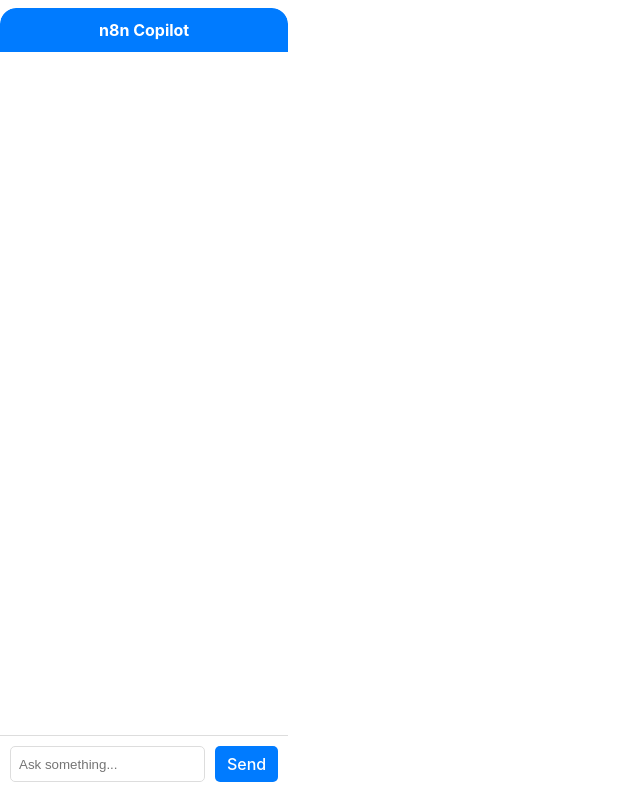
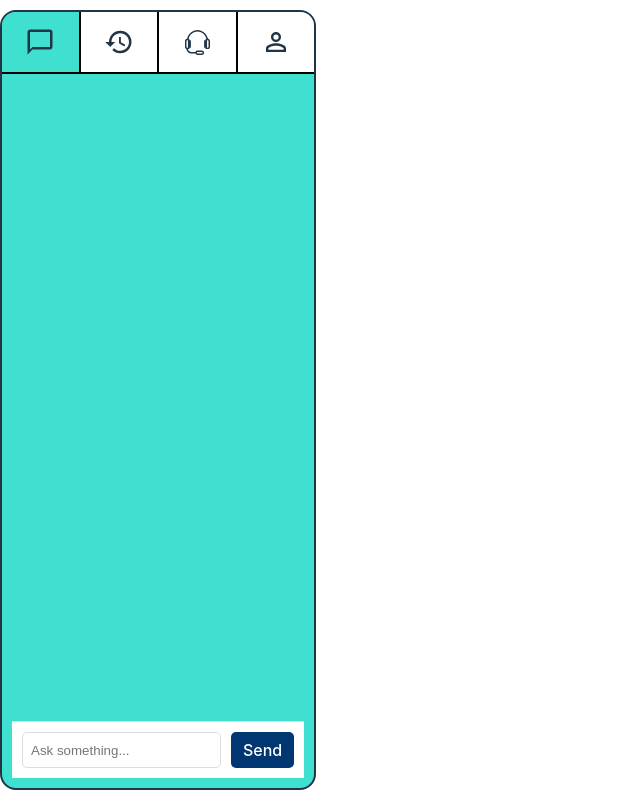
Before and after one commit to abdulqadeer273/Copilot_Chrome_Extension, a React (Vite) app: page / in a window 1280 px wide. Shown: the whole page, without its empty margins (0-640 px from the left). Built offline with nearby package versions, Linux system fonts and the light colour scheme.

Commit message:
copilot header design and functionality is done

```diff
--- a/package.json
+++ b/package.json
@@ -12,7 +12,8 @@
   "dependencies": {
     "lucide-react": "^0.475.0",
     "react": "^19.0.0",
-    "react-dom": "^19.0.0"
+    "react-dom": "^19.0.0",
+    "react-icons": "^5.5.0"
   },
   "devDependencies": {
     "@eslint/js": "^9.19.0",
--- a/src/App.tsx
+++ b/src/App.tsx
@@ -1,66 +1,84 @@
-import React, { useState } from "react";
-
+import React, { useState } from "react";;
+import { MdChatBubbleOutline, MdOutlineHistory, MdPersonOutline } from "react-icons/md";
+import { TfiHeadphoneAlt } from "react-icons/tfi";
+import { Component } from "./components/Base/Base";
+const tabs = [
+  {
+    id: "Tab1",
+    name: "chat",
+    icon: <MdChatBubbleOutline fontSize={30} />,
+  },
+  {
+    id: "Tab2",
+    name: "history",
+    icon: <MdOutlineHistory fontSize={30} />,
+  },
+  , {
+    id: "Tab3",
+    name: "support",
+    icon: <TfiHeadphoneAlt fontSize={25} />,
+  },
+  {
+    id: "Tab4",
+    name: "profile",
+    icon: <MdPersonOutline fontSize={30} />,
+  }
+]
+interface ComponentProps {
+  activeTab: 'Tab1' | 'Tab2' | 'Tab3' | 'Tab4';
+  [key: string]: any;
+}
 const App: React.FC = () => {
-  const [messages, setMessages] = useState<{ role: "user" | "bot"; text: string }[]>([]);
-  const [input, setInput] = useState("");
-
-  const sendMessage = async () => {
-    if (!input.trim()) return;
-
-    // Capture screenshot
-    chrome.runtime.sendMessage({ type: "CAPTURE_SCREENSHOT" }, async (response) => {
-      const screenshot = response?.screenshot;
-      console.log(screenshot, 'screenshot')
-      setMessages([...messages, { role: "user", text: input }]);
-      const res = await fetch("http://localhost:3000/api/sendMessage", {
-        method: "POST",
-        headers: { "Content-Type": "application/json" },
-        body: JSON.stringify({ message: input, screenshot }),
-      });
-
-      const data = await res.json();
-      setMessages((prev) => [...prev, { role: "bot", text: data.reply }]);
-    });
-
-    setInput("");
-  };
-
+  const [activeTab, setActiveTab] = useState<ComponentProps["activeTab"]>("Tab1");
   return (
-    <div style={{ display: "flex", flexDirection: "column", height: "98vh", width: "100%", overflowY: "hidden", borderRadius: "1rem" }}>
+    <div style={{
+      display: "flex",
+      flexDirection: "column",
+      height: "97vh",
+      width: "100%",
+      overflowY: "hidden",
+      borderRadius: "1rem",
+      border: "2px solid",
+      background: "turquoise"
+    }}>
       {/* Header */}
-      <div style={{ backgroundColor: "#007bff", color: "white", padding: "10px", textAlign: "center", fontWeight: "bold", borderTopLeftRadius: "1rem", borderTopRightRadius: "1rem" }}>
+      {/* <div style={{
+        backgroundColor: "#007bff",
+        color: "white",
+        padding: "10px",
+        textAlign: "center",
+        fontWeight: "bold",
+        borderTopLeftRadius: "14px", borderTopRightRadius: "14px"
+      }}>
         n8n Copilot
-      </div>
-
-      {/* Chat Body */}
-      <div style={{ flex: 1, overflowY: "auto", padding: "10px", display: "flex", flexDirection: "column", gap: "10px" }}>
-        {messages.map((msg, index) => (
-          <div key={index} style={{
-            alignSelf: msg.role === "user" ? "flex-end" : "flex-start",
-            backgroundColor: msg.role === "user" ? "#007bff" : "#f1f1f1",
-            color: msg.role === "user" ? "white" : "black",
-            padding: "10px",
-            borderRadius: "10px",
-            maxWidth: "70%",
-          }}>
-            {msg.text}
+      </div> */}
+      {/* Copilot Header */}
+      <div style={{ display: "flex", borderTopLeftRadius: "14px", borderTopRightRadius: "14px" }}>
+        {tabs.map(elem => (
+          <div key={elem?.id} style={{
+            flex: 1,
+            display: "flex",
+            justifyContent: "center",
+            alignItems: "center",
+            border: "2px solid black",
+            borderRight: "none",
+            borderTop: "none",
+            borderLeft: elem?.name === "chat" ? "none" : "2px solid black",
+            minHeight: 60,
+            background: activeTab === elem?.id ? "turquoise" : "white",
+            cursor: "pointer"
+          }}
+            onClick={() => setActiveTab((elem?.id as ComponentProps["activeTab"]) || "Tab1")}
+          >
+            {elem?.icon}
           </div>
         ))}
       </div>
+      {/* Body */}
+      <div style={{ flex: 1, overflowY: "auto", padding: "10px", display: "flex", flexDirection: "column", gap: "10px", }}>
+        <Component  {...{ activeTab, setActiveTab }} />
+      </div>
 
-      {/* Input Field */}
-      <div style={{ display: "flex", padding: "10px", borderTop: "1px solid #ddd", backgroundColor: "white", borderBottomLeftRadius: "1rem", borderBottomRightRadius: "1rem" }}>
-        <input
-          type="text"
-          value={input}
-          onChange={(e) => setInput(e.target.value)}
-          placeholder="Ask something..."
-          style={{ flex: 1, padding: "8px", border: "1px solid #ddd", borderRadius: "5px" }}
-        />
-        <button onClick={sendMessage} style={{ marginLeft: "10px", padding: "8px 12px", backgroundColor: "#007bff", color: "white", borderRadius: "5px", border: "none", cursor: "pointer" }}>
-          Send
-        </button>
-      </div>
     </div>
   );
 };
--- /dev/null
+++ b/src/components/Base/Base.tsx
@@ -0,0 +1,31 @@
+import React from "react"
+const Tab1 = React.lazy(() => import('../ChatSection/ChatSection'))
+const Tab2 = React.lazy(() => import('../HistorySection/HistorySection'))
+const Tab3 = React.lazy(() => import('../SupportSection/SupportSection'))
+const Tab4 = React.lazy(() => import('../ProfileSection/ProfileSection'))
+
+const components = {
+    Tab1,
+    Tab2,
+    Tab3,
+    Tab4,
+}
+interface ComponentProps {
+    activeTab: 'Tab1' | 'Tab2' | 'Tab3' | 'Tab4';
+    [key: string]: any;
+}
+
+function Component(props: ComponentProps) {
+    const DynamicComponent = components[props.activeTab] as React.ComponentType<ComponentProps>
+    if (!components[props.activeTab]) {
+        return <p>Component is not defined: {props.activeTab}</p>
+    }
+
+    return (
+        <React.Suspense fallback={<div>Loading...</div>}>
+            <DynamicComponent {...props} />
+        </React.Suspense>
+    )
+}
+
+export { Component }
--- /dev/null
+++ b/src/components/ChatSection/ChatSection.tsx
@@ -0,0 +1,62 @@
+import { useState } from "react";
+
+const ChatSection = () => {
+    const [messages, setMessages] = useState<{ role: "user" | "bot"; text: string }[]>([]);
+    const [message, setMessage] = useState("");
+    const sendMessage = async () => {
+        if (!message.trim()) return;
+        // Capture screenshot
+        chrome.runtime.sendMessage({ type: "CAPTURE_SCREENSHOT" }, async (response) => {
+            const screenshot = response?.screenshot;
+            setMessages([...messages, { role: "user", text: message }]);
+            const res = await fetch("http://localhost:3000/api/sendMessage", {
+                method: "POST",
+                headers: { "Content-Type": "application/json" },
+                body: JSON.stringify({ message: message, screenshot }),
+            });
+
+            const data = await res.json();
+            setMessages((prev) => [...prev, { role: "bot", text: data.reply }]);
+        });
+
+        setMessage("");
+    };
+    return (
+        <>
+            <div style={{ height: "100%", display: "flex", flexDirection: "column", overflowY: "auto" }}>
+                {messages.map((msg, index) => (
+                    <div key={index} style={{
+                        alignSelf: msg.role === "user" ? "flex-end" : "flex-start",
+                        backgroundColor: msg.role === "user" ? "#007bff" : "#f1f1f1",
+                        color: msg.role === "user" ? "white" : "black",
+                        padding: "10px",
+                        borderRadius: "10px",
+                        maxWidth: "70%",
+                    }}>
+                        {msg.text}
+                    </div>
+                ))}
+            </div>
+            {/* message Field */}
+            <div style={{
+                display: "flex",
+                padding: "10px",
+                borderTop: "1px solid #ddd",
+                backgroundColor: "white"
+            }}>
+                <input
+                    type="text"
+                    value={message}
+                    onChange={(e) => setMessage(e.target.value)}
+                    placeholder="Ask something..."
+                    style={{ flex: 1, padding: "8px", border: "1px solid #ddd", borderRadius: "5px" }}
+                />
+                <button onClick={sendMessage} style={{ marginLeft: "10px", padding: "8px 12px", backgroundColor: "#003671", color: "white", borderRadius: "5px", border: "none", cursor: "pointer" }}>
+                    Send
+                </button>
+            </div>
+        </>
+    )
+}
+
+export default ChatSection
--- /dev/null
+++ b/src/components/HistorySection/HistorySection.tsx
@@ -0,0 +1,10 @@
+import { useState } from "react"
+
+const HistorySection = () => {
+    const [tab] = useState("HistorySection")
+    return (
+        <div>{tab}</div>
+    )
+}
+
+export default HistorySection
--- /dev/null
+++ b/src/components/ProfileSection/ProfileSection.tsx
@@ -0,0 +1,10 @@
+import { useState } from 'react'
+
+const ProfileSection = () => {
+    const [tab] = useState("ProfileSection");
+    return (
+        <div>{tab}</div>
+    )
+}
+
+export default ProfileSection
--- /dev/null
+++ b/src/components/SupportSection/SupportSection.tsx
@@ -0,0 +1,10 @@
+import { useState } from 'react'
+
+const SupportSection = () => {
+    const [tab] = useState("SupportSection");
+    return (
+        <div>{tab}</div>
+    )
+}
+
+export default SupportSection
```
Also changed, not shown: 1 other file (tests, documents, lock files or other folders).
